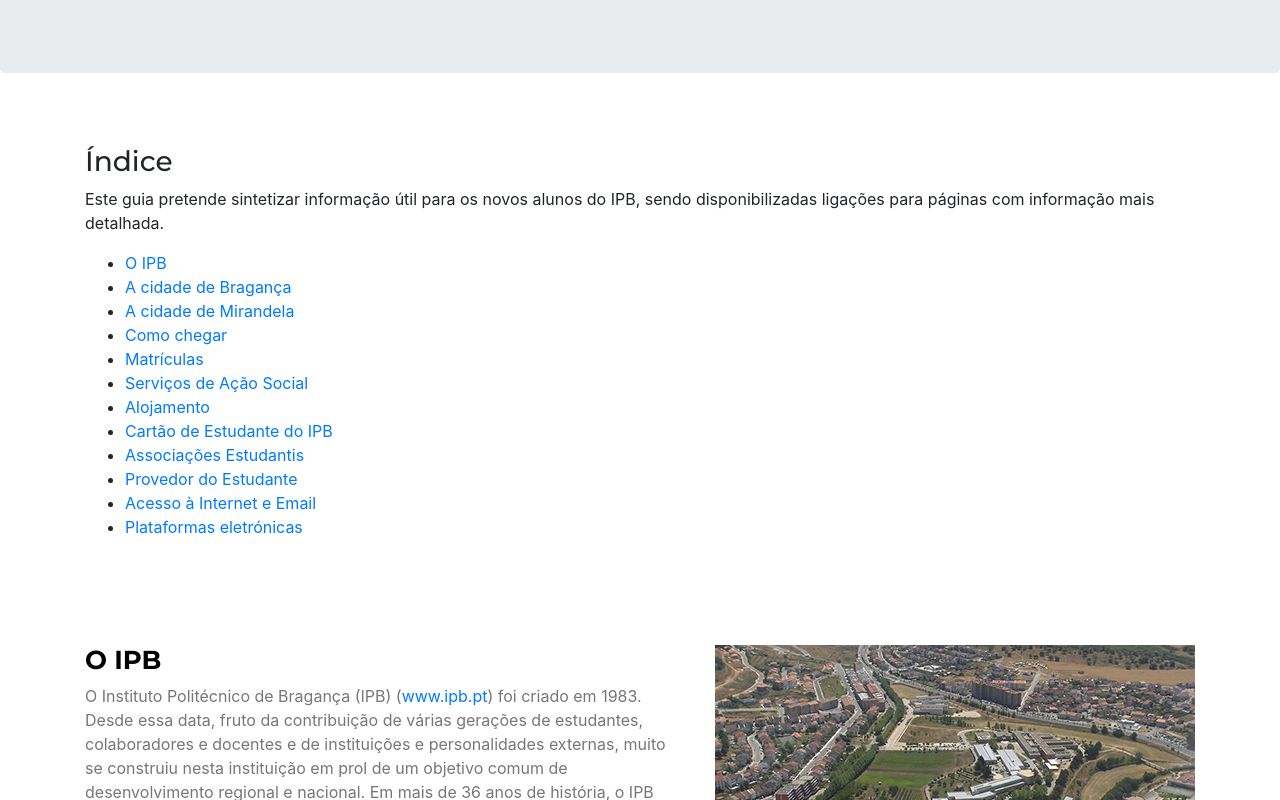
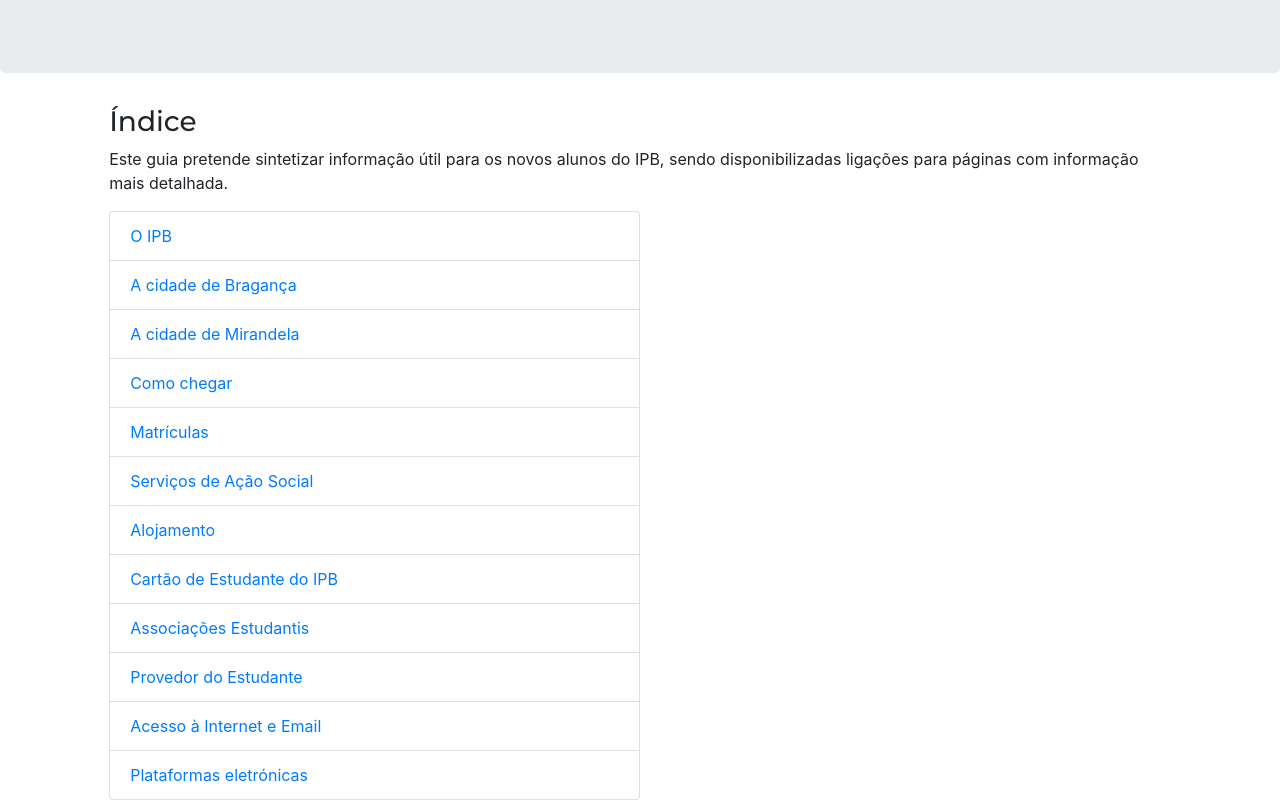
Before and after one commit to a37547/Mentoring-Academy---front-end, a React (Create React App) app: page /boasvindas in a window 1280 px wide. Shown: the part 1380-2180 px from the top of the page. Built offline with nearby package versions, Linux system fonts and the light colour scheme.

Commit message:
indice component from boas vindas page is now implemented with react-bootstrap

```diff
--- a/src/components/boas-vindas/boas-vindas-indice/boas-vindas-indice.css
+++ b/src/components/boas-vindas/boas-vindas-indice/boas-vindas-indice.css
@@ -1,25 +1,5 @@
-#indice {
-  padding: 60px 0;
-  overflow: hidden;
+@media (min-width: 768px) {
+  .listgroup {
+    width: 50%;
+  }
 }
-
-.section-bg {
-  background: #eff5f5;
-}
-
-p {
-  padding: 0;
-  margin: 0 0 12px 0;
-}
-
-h1,
-h2,
-h3,
-h4,
-h5,
-h6 {
-  font-family: "Montserrat", sans-serif;
-  font-weight: 400;
-  margin: 0 0 20px 0;
-  padding: 0;
-}
--- a/src/components/boas-vindas/boas-vindas-indice/boas-vindas-indice.jsx
+++ b/src/components/boas-vindas/boas-vindas-indice/boas-vindas-indice.jsx
@@ -1,79 +1,56 @@
 import React from "react";
+import { Row, Col, ListGroup } from "react-bootstrap";
 
 const Indice = () => {
   return (
-    <section id="indice">
-      <div className="features-row">
-        <div className="container">
-          <div className="row">
-            <div className="col-12">
-              <div
-                className="wow fadeInLeft"
-                //style="visibility: hidden; animation-name: none;"
-              >
-                <p></p>
-                <br />
+    <Row className="d-flex justify-content-center">
+      <Col xs={12} sm={10}>
         <h3 className="section-title">Índice</h3>
         <p>
-                  Este guia pretende sintetizar informação útil para os novos
-                  alunos do IPB, sendo disponibilizadas ligações para páginas
-                  com informação mais detalhada.
+          Este guia pretende sintetizar informação útil para os novos alunos do
+          IPB, sendo disponibilizadas ligações para páginas com informação mais
+          detalhada.
         </p>
-                <ul>
-                  <li>
+        <ListGroup className="listgroup">
+          <ListGroup.Item>
             <a href="#oipb">O IPB</a>
-                  </li>
-                  <li>
+          </ListGroup.Item>
+          <ListGroup.Item>
             <a href="#braganca"> A cidade de Bragança</a>
-                  </li>
-                  <li>
+          </ListGroup.Item>
+          <ListGroup.Item>
             <a href="#braganca"> A cidade de Mirandela</a>
-                  </li>
-                  <li>
-                    {" "}
+          </ListGroup.Item>
+          <ListGroup.Item>
             <a href="#comochegar">Como chegar</a>
-                  </li>
-                  <li>
-                    {" "}
+          </ListGroup.Item>
+          <ListGroup.Item>
             <a href="#matriculas">Matrículas</a>
-                  </li>
-                  <li>
-                    {" "}
+          </ListGroup.Item>
+          <ListGroup.Item>
             <a href="#servicossociais">Serviços de Ação Social</a>
-                  </li>
-                  <li>
-                    {" "}
+          </ListGroup.Item>
+          <ListGroup.Item>
             <a href="#alojamento">Alojamento</a>
-                  </li>
-                  <li>
-                    {" "}
+          </ListGroup.Item>
+          <ListGroup.Item>
             <a href="#cartaoestudante">Cartão de Estudante do IPB</a>
-                  </li>
-                  <li>
-                    {" "}
+          </ListGroup.Item>
+          <ListGroup.Item>
             <a href="#associacoesestudantes">Associações Estudantis</a>
-                  </li>
-                  <li>
-                    {" "}
+          </ListGroup.Item>
+          <ListGroup.Item>
             <a href="#provedor">Provedor do Estudante</a>
-                  </li>
-                  <li>
-                    {" "}
+          </ListGroup.Item>
+          <ListGroup.Item>
             <a href="#acessointernet">Acesso à Internet e Email</a>
-                  </li>
-                  <li>
-                    {" "}
-                    <a href="#plataformaseletronicas">
-                      Plataformas eletrónicas
-                    </a>
-                  </li>
-                </ul>
-              </div>
-            </div>
-          </div>
-        </div>
-      </div>
-    </section>
+          </ListGroup.Item>
+          <ListGroup.Item>
+            <a href="#plataformaseletronicas">Plataformas eletrónicas</a>
+          </ListGroup.Item>
+        </ListGroup>
+      </Col>
+    </Row>
   );
 };
 
--- a/src/components/boas-vindas/boas-vindas.jsx
+++ b/src/components/boas-vindas/boas-vindas.jsx
@@ -2,6 +2,7 @@ import React from "react";
 import Header from "./boas-vindas-header/boas-vindas-header";
 import "./boas-vindas-header/boas-vindas-header.css";
 import Indice from "./boas-vindas-indice/boas-vindas-indice";
+import "./boas-vindas-indice/boas-vindas-indice.css";
 import OIPB from "./boas-vindas-oipb/boas-vindas-oipb";
 import "./boas-vindas-oipb/boas-vindas-oipb.css";
 import Faq from "./boas-vindas-faq/boas-vindas-faq";
```
Lines whose indentation alone changed are shown as unchanged.
